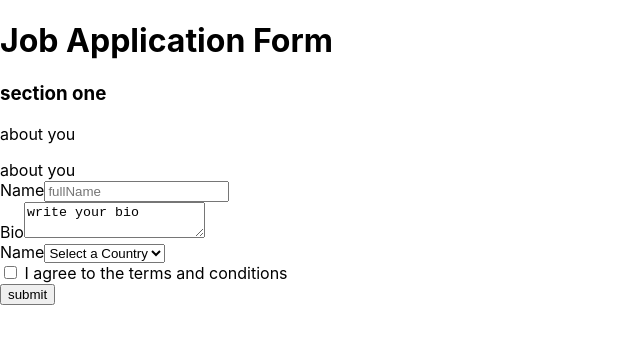
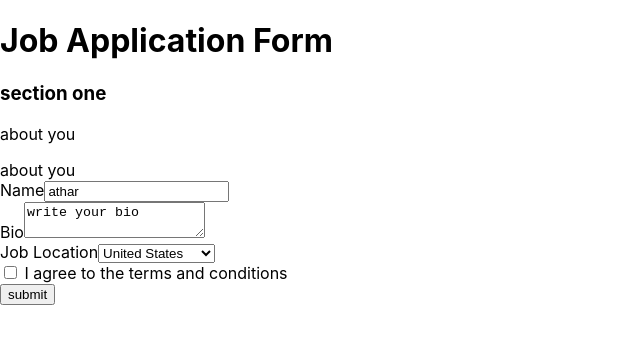
Before and after one commit to asar17/React-Testing-Libraray-Example, a React (Create React App) app: page / in a window 1280 px wide. Shown: the top 344 px of the page, without its empty margins (0-640 px from the left). Built offline with nearby package versions, Linux system fonts and the light colour scheme.

Commit message:
getByDisplayValue query

```diff
--- a/src/components/application/application.tsx
+++ b/src/components/application/application.tsx
@@ -1,5 +1,6 @@
-import React from 'react'
+import React,{useState} from 'react'
 const Application = () =>{
+    const [job,setJob]=useState("")
     return(
     <>
         <h1>Job Application Form</h1>
@@ -9,24 +10,23 @@ const Application = () =>{
         <form>
             <div>
                 <label htmlFor="name" >Name</label>
-                <input type="text" id="name" placeholder="fullName"/>
+                <input type="text" id="name" placeholder="fullName" value="athar"/>
             </div>
             <div>
                 <label htmlFor="bio">Bio</label>
                 <textarea id="bio" name="bio">write your bio</textarea>
             </div>
             <div>
-                {/* <label htmlFor="job-location">Job Location</label> */}
-                <label htmlFor="job-location">Name</label>
-
-                <select id="job-location">
-                    <option value="">Select a Country</option>
-                    <option value="US">United States</option>
-                    <option value="GB">United Kingdom</option>
-                    <option value="CA">Canada</option>
-                    <option value="IN">India</option>
-                    <option value="AS">Australia</option>
+                <label htmlFor="job-location">Job Location</label>
+                {/* <label htmlFor="job-location">Name</label> */}
+                <select value="select a Country" id="job-location" onChange={(e)=>{setJob(e.target.value)}}>
+                    <option value="United States">United States</option>
+                    <option value="United Kingdom">United Kingdom</option>
+                    <option value="Canada">Canada</option>
+                    <option value="India">India</option>
+                    <option value="Australia">Australia</option>
                 </select>
+                {job}
             </div>
             <div>
                 <label>
```
Also changed, not shown: 1 other file (tests, documents, lock files or other folders).
